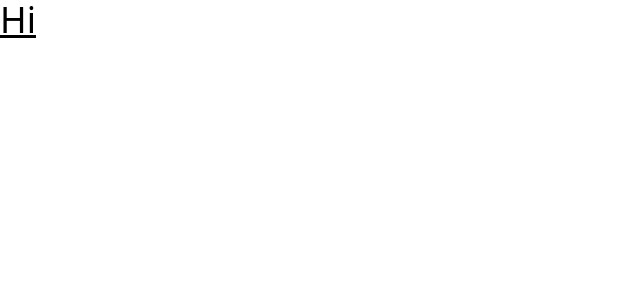
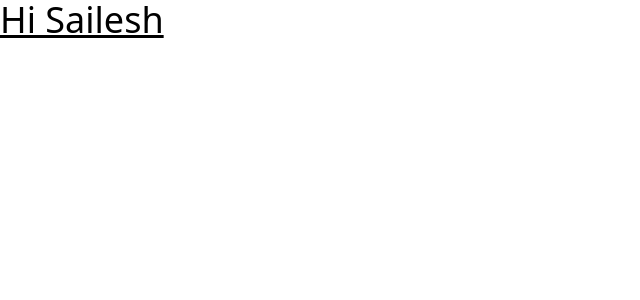
Before and after one commit to Sailesh-developer/ResumeMaker-UI, a React (Vite) app: page / in a window 1280 px wide. Shown: the top 300 px of the page, without its empty margins (0-640 px from the left). Built offline with nearby package versions, Linux system fonts and the light colour scheme.

Commit message:
Update App.jsx

```diff
--- a/src/App.jsx
+++ b/src/App.jsx
@@ -7,7 +7,7 @@ function App() {
   return (
     <>
       <div className='text-4xl underline'>
-               Hi
+               Hi Sailesh
       </div>
     </>
   )
```
